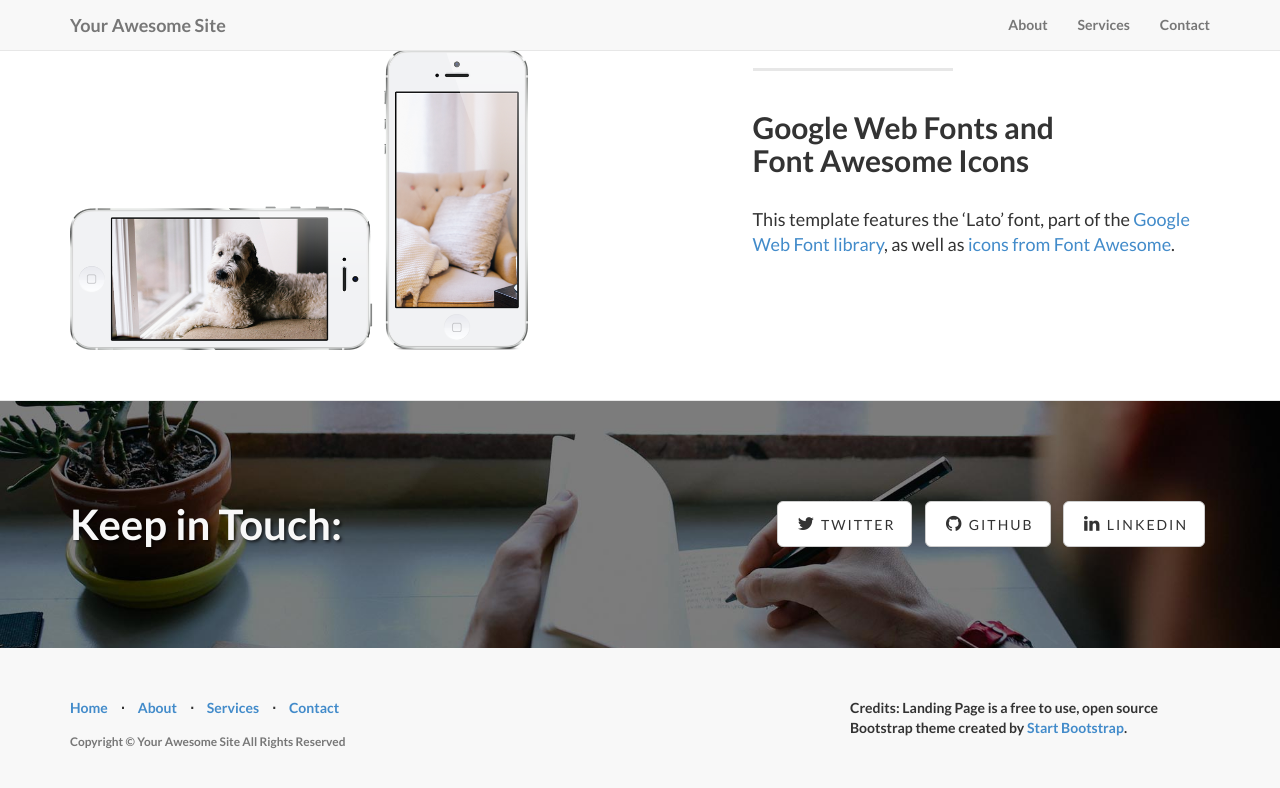
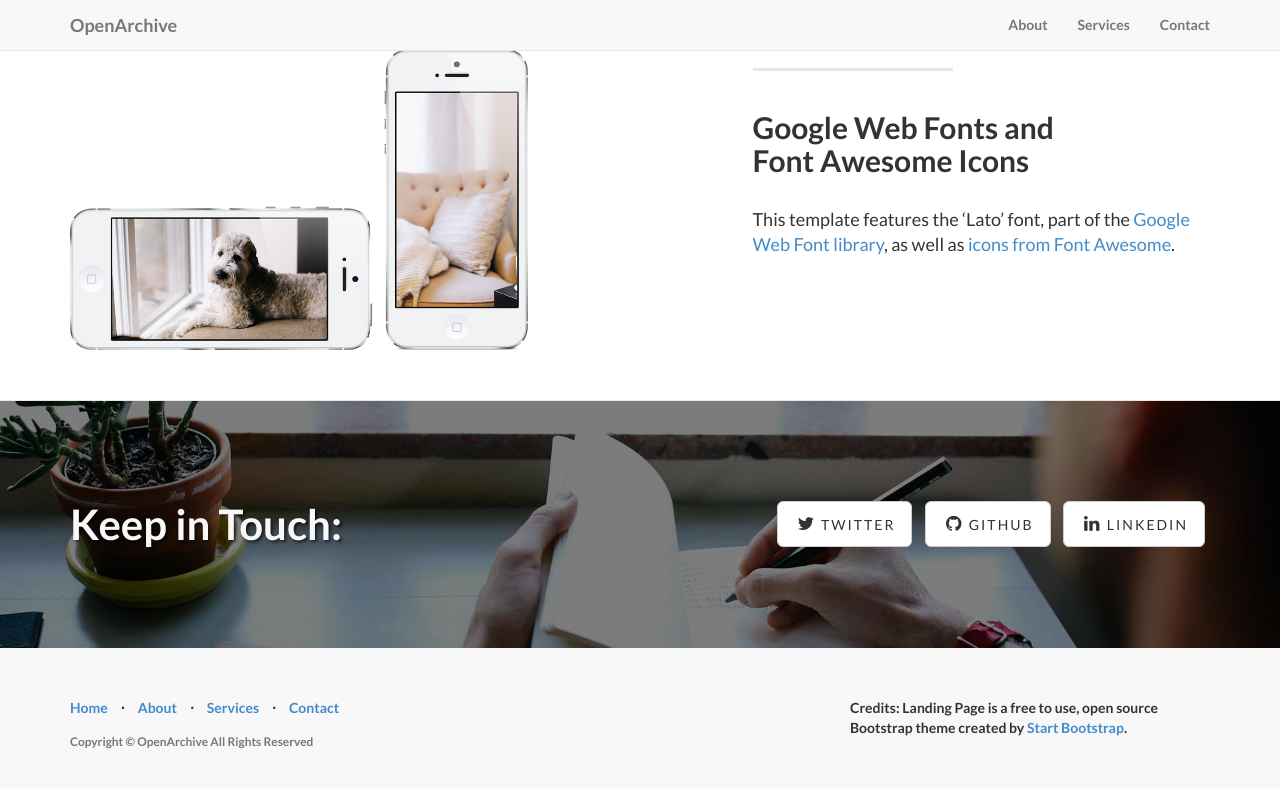
Before and after one commit to mattl/open-archive.org, a Jekyll site: the page built from index.html, in a window 1280 px wide and 900 px high, scrolled down 1819 px, cut to the strip 0-796 px from the top of the window. Shown: the top 788 px of the strip. Built offline with Jekyll 4.4.1, drawn with Linux system fonts in a browser that asks for light colours.

Commit message:
Updated config

```diff
--- a/_config.yml
+++ b/_config.yml
@@ -2,9 +2,9 @@
 #      Main Configs       #
 # ----------------------- #
 
-url: http://yoursite.com
-title: Your Awesome Site
-email: your-email@domain.com
+url: http://open-archive.net
+title: OpenArchive
+email: info@open-archive.org
 author: Your Name
 description: > # "Write an awesome description for your new site here.
   You can edit this line in _config.yml. It will appear in your document
@@ -25,8 +25,8 @@
 
 social:
   - title: twitter
-    url: https://twitter.com/SBootstrap
+    url:
   - title: github
-    url: https://github.com/IronSummitMedia/startbootstrap
+    url: https://github.com/openarchive
   - title: linkedin
     url:
```
